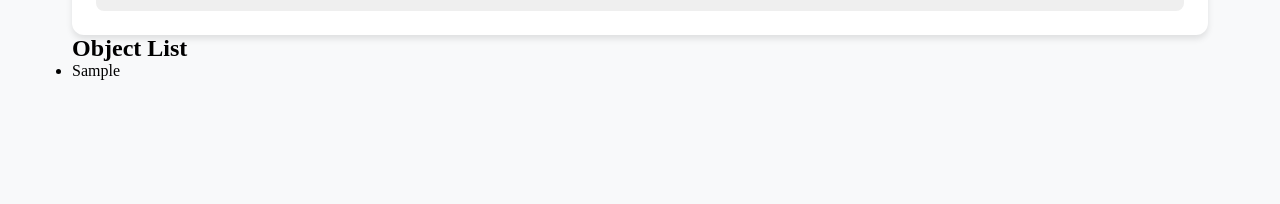
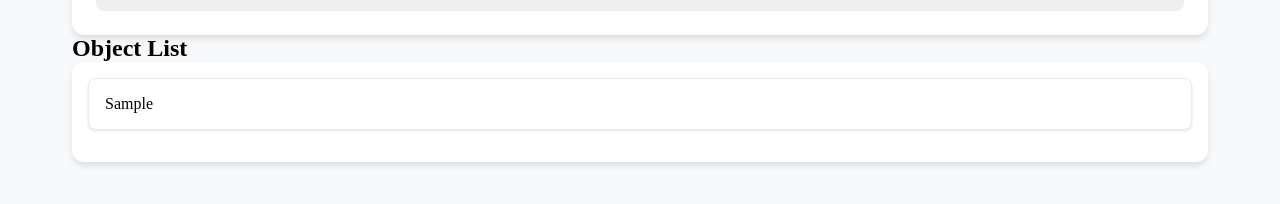
Before and after one commit to TomasGarciaDev/object-management-software, a React (Create React App) app: page / in a window 1280 px wide. Both pictures are taken after typing "Sample", "Sample" into the empty fields and a click on the button "Add Object". Shown: the part 442-646 px from the top of the page. Built offline with nearby package versions, Linux system fonts and the light colour scheme.

Commit message:
Styles: ObjectList container and list CSS

```diff
--- a/src/components/ObjectList.tsx
+++ b/src/components/ObjectList.tsx
@@ -4,13 +4,15 @@ export default function ObjectList() {
   const { objects } = useObjectContext();
 
   return (
-    <ul>
-      {objects.map((obj) => (
-        <li key={obj.id}>
-          <div className='object-list-item-name'>{obj.name}</div>
-          <div className='object-list-item-type'>{obj.type}</div>
-        </li>
-      ))}
-    </ul>
+    <div className='container'>
+      <ul className='object-list-items'>
+        {objects.map((obj) => (
+          <li key={obj.id} className='object-list-item'>
+            <div>{obj.name}</div>
+            <div>{obj.type}</div>
+          </li>
+        ))}
+      </ul>
+    </div>
   );
 }
--- a/src/index.css
+++ b/src/index.css
@@ -23,6 +23,7 @@
   --border-radius-lg: 12px;
 
   /* Shadows */
+  --shadow-sm: 0 1px 3px rgba(0, 0, 0, 0.1);
   --shadow-md: 0 4px 6px rgba(0, 0, 0, 0.1);
 
   /* Transitions */
@@ -117,3 +118,32 @@ button {
   font-weight: 500;
   transition: all var(--transition-fast);
 }
+
+/* Container styles */
+.container {
+  width: 100%;
+  padding: var(--space-md);
+  background-color: var(--color-surface);
+  border-radius: var(--border-radius-lg);
+  box-shadow: var(--shadow-md);
+}
+
+.object-list-items {
+  display: flex;
+  flex-direction: column;
+  gap: var(--space-sm);
+}
+
+.object-list-item {
+  display: flex;
+  justify-content: space-between;
+  align-items: center;
+  padding: var(--space-md);
+  background-color: var(--color-surface);
+  border-radius: var(--border-radius-md);
+  border: 1px solid var(--color-border);
+  box-shadow: var(--shadow-sm);
+  margin-bottom: var(--space-md);
+  cursor: pointer;
+  transition: all var(--transition-fast);
+}
```
